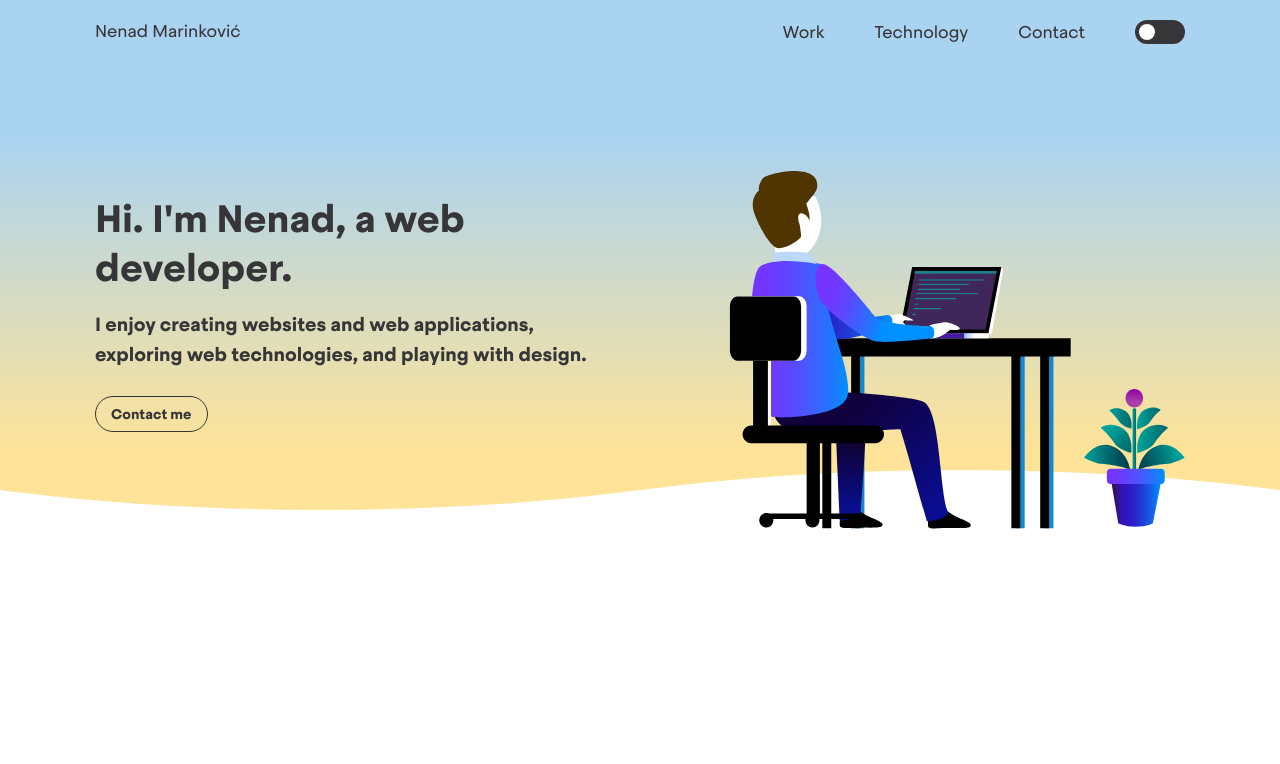
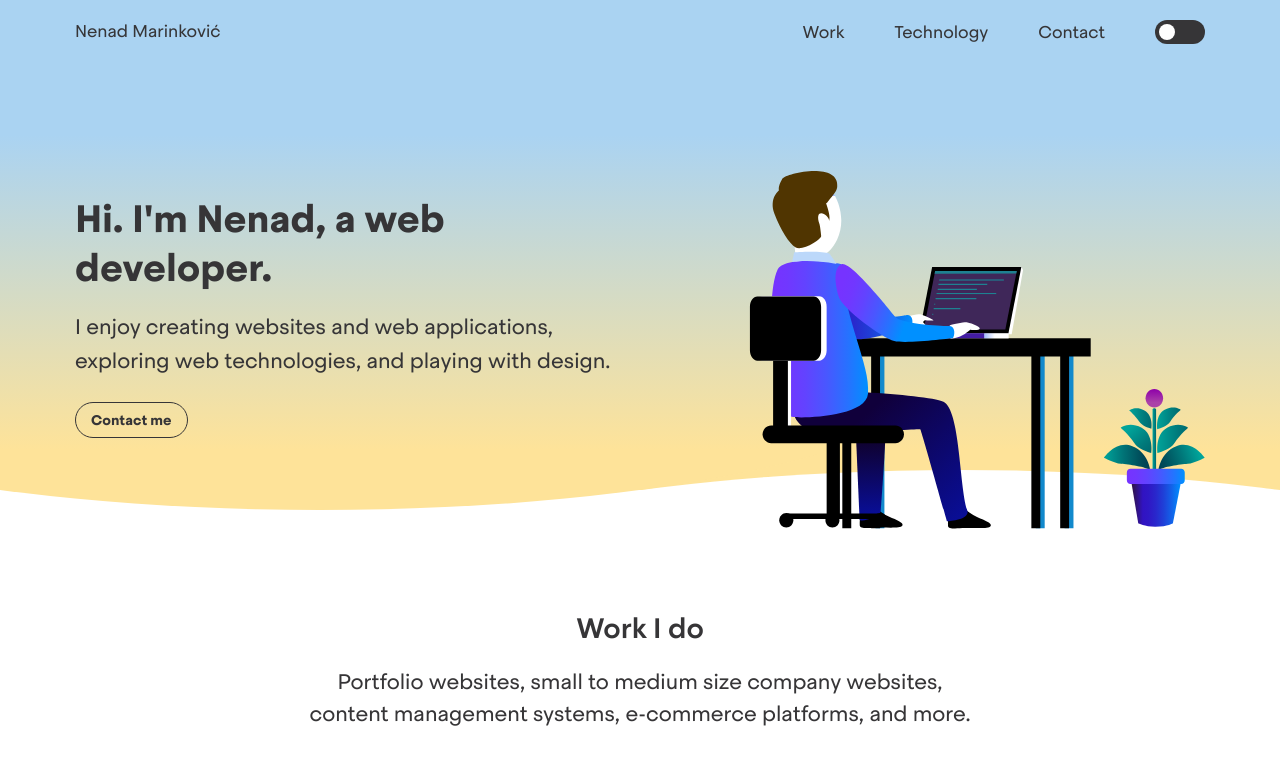
Before and after one commit to nenadmarinkovic/nenadmarinkovic.com, a Next.js app in the folder next-portfolio/: page / in a window 1280 px wide. Shown: the top 764 px of the page. Built offline with nearby package versions, Linux system fonts and the light colour scheme.

Commit message:
new section started

```diff
--- a/next-portfolio/components/Work.js
+++ b/next-portfolio/components/Work.js
@@ -1,14 +1,22 @@
-import React from 'react'
-import Fade from 'react-reveal/Fade';
+import React from "react";
+import Fade from "react-reveal/Fade";
+import { WorkSection, CenterMain, CenterSecond } from "../styles/components/Work";
 
 function Work() {
-    return (
-        <div style={{marginTop: "500px", textAlign: "center", paddingBottom: "600px"}}>
-        <Fade bottom delay={4000}>
-          <h1>React Reveal</h1>
+  return (
+    <WorkSection>
+      <div className="container">
+      <Fade bottom delay={2500}>
+          <CenterMain>Work I do</CenterMain>
+
+          <CenterSecond>
+            Portfolio websites, small to medium size company websites, content
+            management systems, e-commerce platforms, and more.
+          </CenterSecond>
         </Fade>
       </div>
-    )
+    </WorkSection>
+  );
 }
 
-export default Work
+export default Work;
--- a/next-portfolio/styles/components/Banner.js
+++ b/next-portfolio/styles/components/Banner.js
@@ -14,7 +14,7 @@ export const BannerContainer = styled.div`
 
 export const BannerWrapper = styled.div`
   height: 450px;
-  width: 1120px;
+  width: 1160px;
   max-width: 100%;
   margin: 0 auto;
   padding: 20px 15px 0 15px;
@@ -22,13 +22,14 @@ export const BannerWrapper = styled.div`
 
 export const Info = styled.div`
   padding-top: 140px;
-  width: 47%;
+  width: 50%;
 `;
 
 export const Subtitle = styled.h6`
   padding: 8px 0 15px;
   margin: 0;
-  font-size: 19px;
+  font-size: 21px;
+  font-weight: 400;
   line-height: 1.6;
   transition: 0.3s;
   color: ${({ theme }) => theme.subtitleText};
--- /dev/null
+++ b/next-portfolio/styles/components/Work.js
@@ -0,0 +1,22 @@
+import styled from "styled-components";
+
+export const WorkSection = styled.div`
+  margin-top: 40px;
+  text-align: center;
+`;
+
+export const CenterMain = styled.div`
+  font-size: 28px;
+  font-weight: 500;
+  color: #363537;
+`;
+
+export const CenterSecond = styled.div`
+  font-size: 21px;
+  font-weight: 400;
+  color: #363537;
+  width: 680px;
+  margin: 0 auto;
+  padding-top: 20px;
+  line-height: 1.5;
+`;
--- a/next-portfolio/styles/global.js
+++ b/next-portfolio/styles/global.js
@@ -69,4 +69,11 @@ export const GlobalStyles = createGlobalStyle`
             -webkit-transform-origin: 50% 50%;
   }
 
+  .container {
+    width: 1160px;
+    max-width: 100%;
+    margin: 0 auto;
+    padding: 20px 15px 0 15px;
+  }
+
   `;
```
